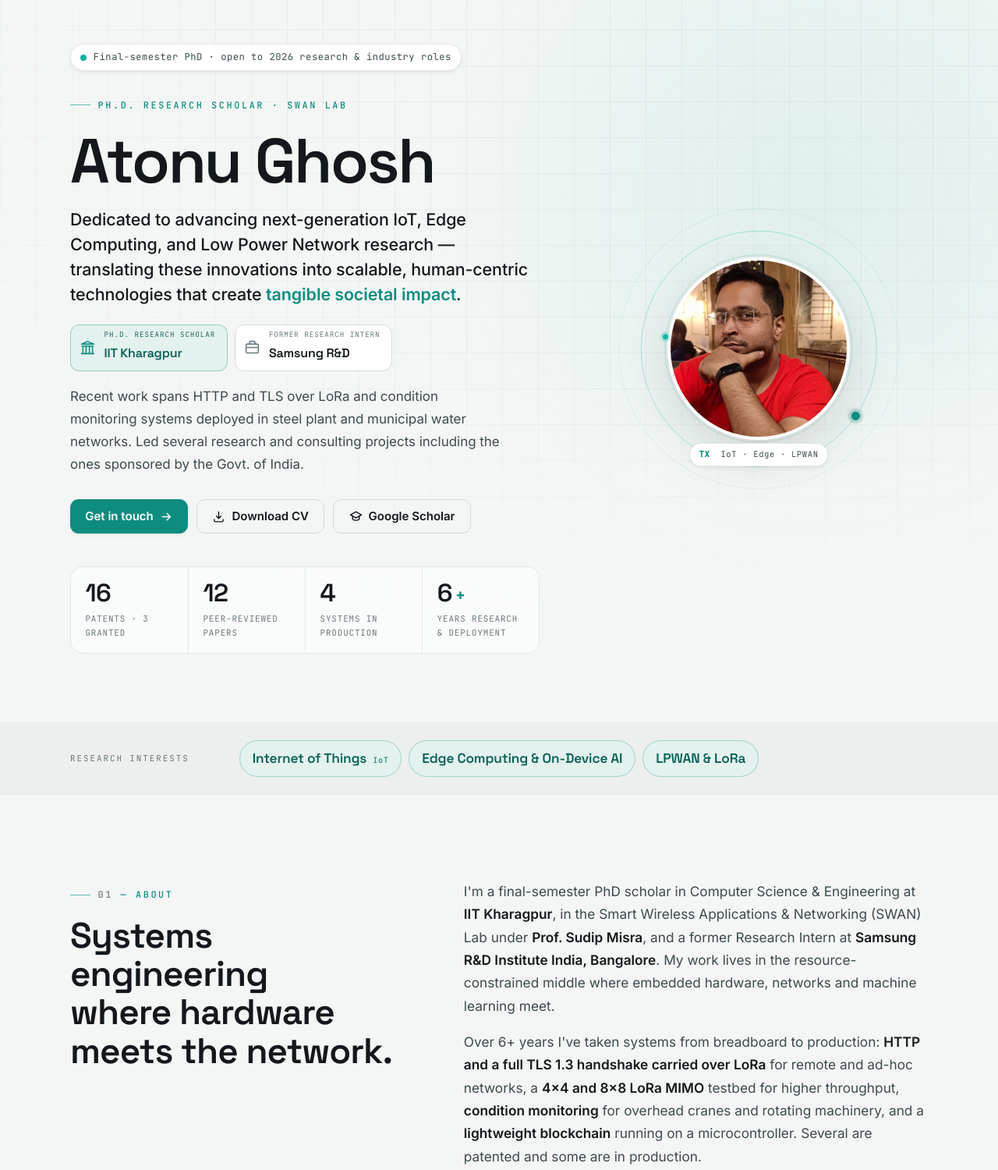
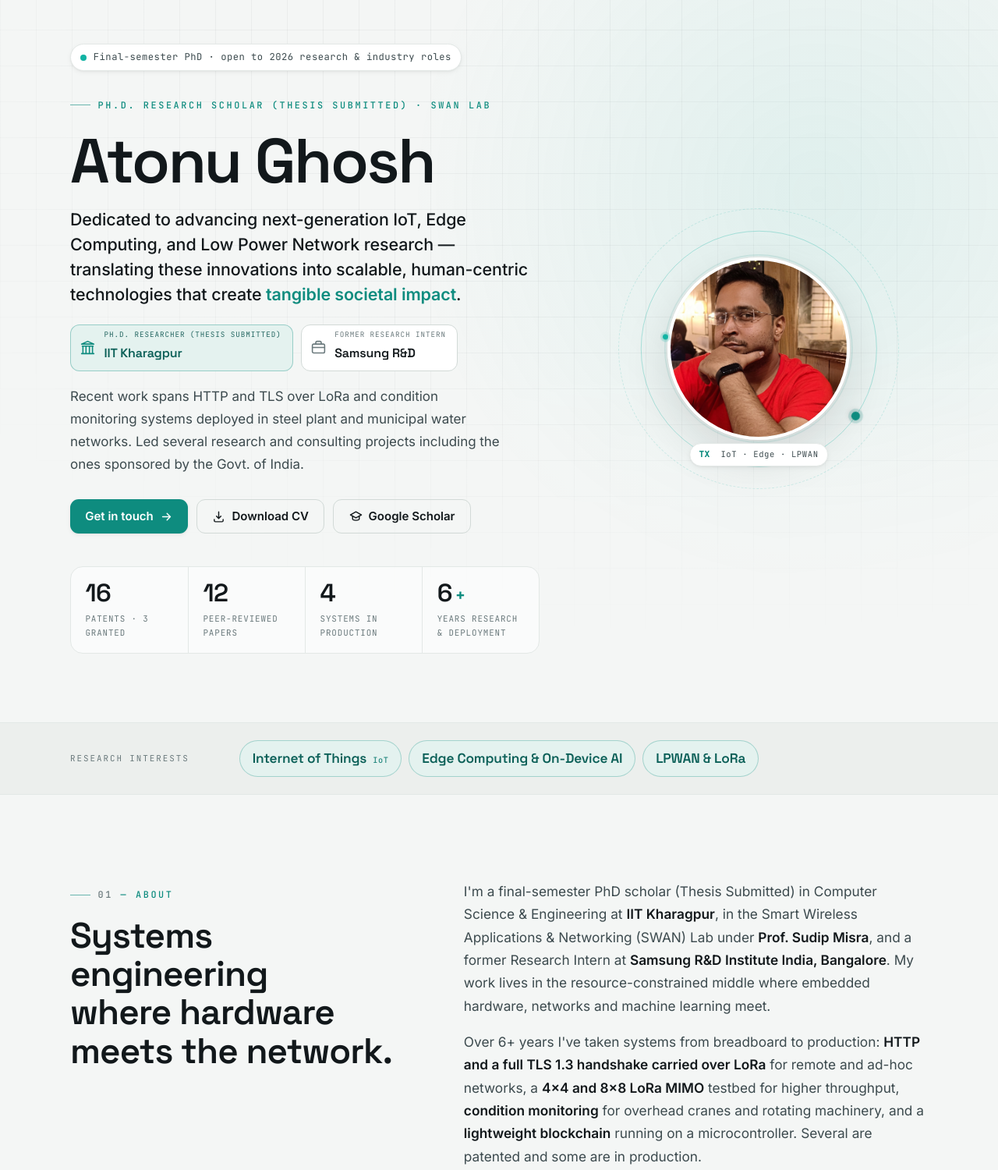
Before and after one commit to atonughosh/atonughosh.github.io, a plain HTML site: page index.html in a window 1280 px wide. Shown: the part 100-1600 px from the top of the page at 78% size. Drawn offline with Linux system fonts and the light colour scheme.

Commit message:
Update index.html

```diff
--- a/index.html
+++ b/index.html
@@ -199,14 +199,14 @@
           <span class="pulse-dot" aria-hidden="true"></span>
           Final-semester PhD · open to 2026 research &amp; industry roles
         </span>
-        <p class="eyebrow hero__eyebrow reveal">Ph.D. Research Scholar · SWAN Lab</p>
+        <p class="eyebrow hero__eyebrow reveal">Ph.D. Research Scholar (Thesis Submitted) · SWAN Lab</p>
         <h1 class="hero__name reveal">Atonu Ghosh</h1>
         <p class="hero__role reveal">Dedicated to advancing next-generation IoT, Edge Computing, and Low Power Network research — translating these innovations into scalable, human-centric technologies that create <b>tangible societal impact</b>.</p>
 
         <div class="hero__affil reveal">
           <a class="hero__affil-chip hero__affil-chip--primary" href="https://www.iitkgp.ac.in/" target="_blank" rel="noopener">
             <svg viewBox="0 0 24 24" fill="none" stroke="currentColor" stroke-width="1.8" stroke-linecap="round" stroke-linejoin="round" aria-hidden="true"><path d="M12 3l9 4H3l9-4z"/><path d="M4 10h16M5 21V10M9.5 21V10M14.5 21V10M19 21V10M3 21h18"/></svg>
-            <span><small>Ph.D. Research Scholar</small><b>IIT Kharagpur</b></span>
+            <span><small>Ph.D. Researcher (Thesis Submitted) </small><b>IIT Kharagpur</b></span>
           </a>
           <a class="hero__affil-chip" href="https://research.samsung.com/sri-b" target="_blank" rel="noopener">
             <svg viewBox="0 0 24 24" fill="none" stroke="currentColor" stroke-width="1.8" stroke-linecap="round" stroke-linejoin="round" aria-hidden="true"><rect x="3" y="7" width="18" height="13" rx="2"/><path d="M8 7V5a2 2 0 0 1 2-2h4a2 2 0 0 1 2 2v2M3 12h18"/></svg>
@@ -290,7 +290,7 @@
 
       <div class="about__body">
         <div class="about__prose reveal">
-          <p>I'm a final-semester PhD scholar in Computer Science &amp; Engineering at <strong>IIT Kharagpur</strong>, in the Smart Wireless Applications &amp; Networking (SWAN) Lab under <strong>Prof. Sudip Misra</strong>, and a former Research Intern at <strong>Samsung R&amp;D Institute India, Bangalore</strong>. My work lives in the resource-constrained middle where embedded hardware, networks and machine learning meet.</p>
+          <p>I'm a final-semester PhD scholar (Thesis Submitted) in Computer Science &amp; Engineering at <strong>IIT Kharagpur</strong>, in the Smart Wireless Applications &amp; Networking (SWAN) Lab under <strong>Prof. Sudip Misra</strong>, and a former Research Intern at <strong>Samsung R&amp;D Institute India, Bangalore</strong>. My work lives in the resource-constrained middle where embedded hardware, networks and machine learning meet.</p>
           <p>Over 6+ years I've taken systems from breadboard to production: <strong>HTTP and a full TLS 1.3 handshake carried over LoRa</strong> for remote and ad-hoc networks, a <strong>4×4 and 8x8 LoRa MIMO</strong> testbed for higher throughput, <strong>condition monitoring</strong> for overhead cranes and rotating machinery, and a <strong>lightweight blockchain</strong> running on a microcontroller. Several are patented and some are in production.</p>
           <p>I've led small teams on consulting and research projects for <strong>Tata Steel</strong>, <strong>Bokaro Steel Plant</strong>, <strong>Haldia Water Services</strong>, and <strong>CPHEEO</strong> resulting in end-to-end systems and their field validation. My aim always has been and still remains to build systems that are reliable, low-power, and genuinely useful to the people who depend on them.</p>
         </div>
@@ -619,7 +619,7 @@
         <div class="tl-item__date">Jan 2021 — Present</div>
         <span class="tl-item__dot" aria-hidden="true"></span>
         <div class="tl-item__body">
-          <h3>Ph.D. Research Scholar</h3>
+          <h3>Ph.D. Research Scholar (Thesis Submitted)</h3>
           <div class="tl-item__org">IIT Kharagpur — SWAN Lab (Prof. Sudip Misra)</div>
           <p>Research on IoT, IIoT, edge computing, LPWAN and condition monitoring. Led four industrial deployments and several patented systems end-to-end — from schematic and firmware through cloud dashboards to field validation with entities like Tata Steel and Haldia Water Services, India.</p>
           <div class="tl-item__stack"><span class="tag">IoT</span><span class="tag">Edge Computing</span><span class="tag">IIoT</span><span class="tag">LPWAN</span></div>
```
